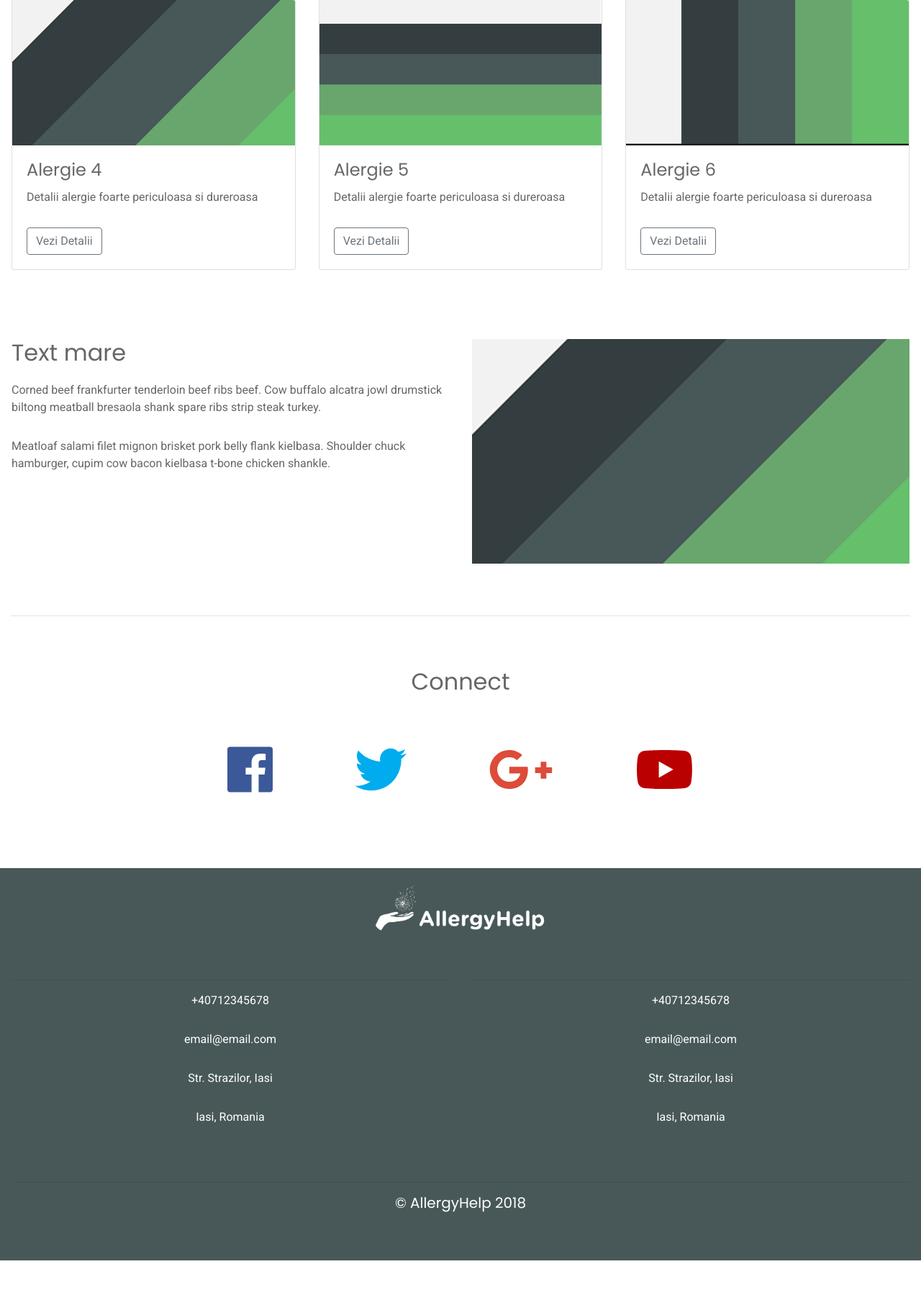
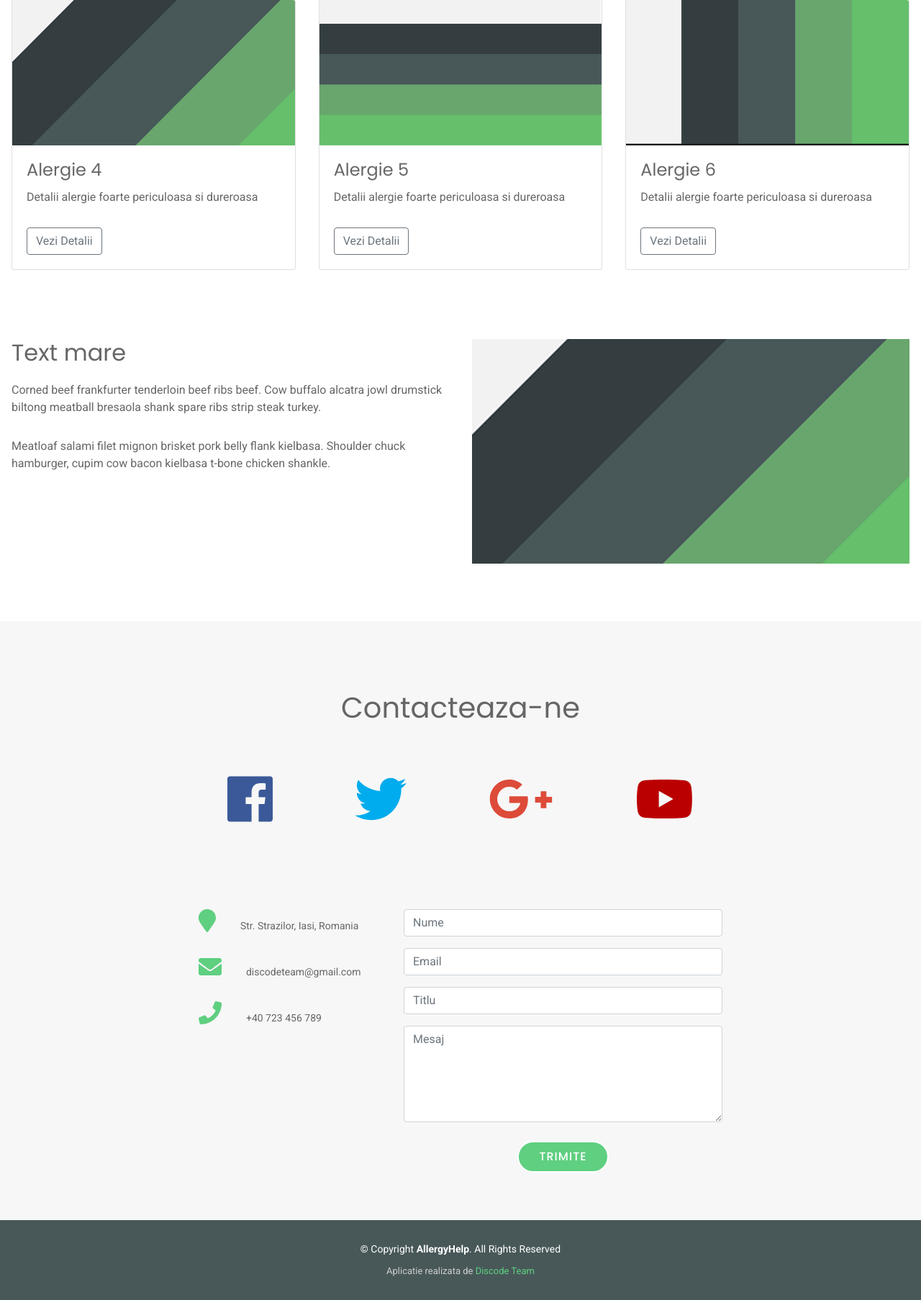
Before and after one commit to octavianiacob/allergyhelp, a PHP site: page / in a window 1280 px wide. Shown: the part 2851-4657 px from the top of the page at 72% size. Before the commit the page ends 4602 px from the top, so only its background shows below. Run offline with PHP 8.4, Linux system fonts and the light colour scheme; some libraries are stand-ins or nearby versions; some web fonts are replaced.

Commit message:
contact section & carousel text

```diff
--- a/assets/css/style.css
+++ b/assets/css/style.css
@@ -162,10 +162,6 @@ h6 {
 }
 
 #carousel h1 {
-  margin: 30px 0 10px 0;
-  font-size: 48px;
-  font-weight: 700;
-  line-height: 56px;
   text-transform: uppercase;
   color: #fff;
 }
@@ -229,7 +225,7 @@ h6 {
   margin: 1rem;
 }
 
-/* --- Social Media --> */
+/* --- Social Media Links --> */
 
 .social a {
   font-size: 4.5em;
@@ -259,23 +255,96 @@ h6 {
   color: #5fcf80;
 }
 
+/* --- Contact Us --> */
+
+#contact {
+  background: #f7f7f7;
+  padding: 80px 0 40px 0;
+}
+
+#contact .info p {
+  padding: 0 0 10px 30px;
+  margin-bottom: 20px;
+  line-height: 22px;
+  font-size: 14px;
+  display: inline-block;
+}
+
+#contact .form #sendmessage {
+  color: #5fcf80;
+  border: 1px solid #5fcf80;
+  display: none;
+  text-align: center;
+  padding: 15px;
+  font-weight: 600;
+  margin-bottom: 15px;
+}
+
+#contact .form #errormessage {
+  color: red;
+  display: none;
+  border: 1px solid red;
+  text-align: center;
+  padding: 15px;
+  font-weight: 600;
+  margin-bottom: 15px;
+}
+
+#contact .form #sendmessage.show,
+#contact .form #errormessage.show,
+#contact .form .show {
+  display: block;
+}
+
+#contact .form .validation {
+  color: red;
+  display: none;
+  margin: 0 0 20px;
+  font-weight: 400;
+  font-size: 13px;
+}
+
+#contact .form button[type="submit"] {
+  font-family: "Poppins", sans-serif;
+  text-transform: uppercase;
+  font-weight: 500;
+  font-size: 16px;
+  letter-spacing: 1px;
+  display: inline-block;
+  padding: 8px 28px;
+  border-radius: 50px;
+  transition: 0.5s;
+  margin: 10px;
+  color: #fff;
+  background: #5fcf80;
+  border: 2px solid #fff;
+}
+
+#contact .fa-map-marker,
+.fa-envelope,
+.fa-phone {
+  font-size: 2em;
+  color: #5fcf80;
+}
+
 /*---Footer -->*/
 
-footer {
-  background-color: #485859;
+#footer {
+  background: #485859;
+  padding: 30px 0;
+  color: #fff;
+  font-size: 14px;
 }
 
-footer p,
-h5 {
-  color: white;
+#footer .copyright {
+  text-align: center;
 }
 
-#footer-logo {
-  width: 16rem;
-}
-
-.footer-allergyhelp hr {
-  color: #5fcf80;
+#footer .credits {
+  padding-top: 10px;
+  text-align: center;
+  font-size: 13px;
+  color: #ccc;
 }
 
 /*---Media Queries -->*/
--- a/assets/js/main.js
+++ b/assets/js/main.js
@@ -2,7 +2,7 @@ jQuery(document).ready(function ($) {
 
   // Fixed Header
   $(window).scroll(function () {
-    if ($(this).scrollTop() > 800) {
+    if ($(this).scrollTop() > 100) {
       $('#header').addClass('header-fixed');
     } else {
       $('#header').removeClass('header-fixed');
--- a/index.html
+++ b/index.html
@@ -6,7 +6,7 @@
   <meta charset="utf-8">
   <meta name="viewport" content="width=device-width, initial-scale=1">
 
-  <!-- Bootstrap CSS -->
+  <!-- Bootstrap -->
   <link rel="stylesheet" href="https://maxcdn.bootstrapcdn.com/bootstrap/4.0.0/css/bootstrap.min.css">
   <!-- Font Awesome -->
   <link rel="stylesheet" href="https://cdnjs.cloudflare.com/ajax/libs/font-awesome/4.7.0/css/font-awesome.min.css">
@@ -56,7 +56,7 @@
   <!-- Carousel V2 -->
   <section id="carousel">
     <div class="carousel-container">
-      <h1>AllergyHelp</h1>
+      <h1 class="display-2">AllergyHelp</h1>
       <h2>Protejeaza-te impotriva alergiilor</h2>
       <a href="#" class="btn-get-started">Inscrie-te acum</a>
     </div>
@@ -238,14 +238,17 @@
         <img src="assets/img/placeholder3.png" class="img-fluid">
       </div>
     </div>
-    <hr class="my-4">
   </div>
 
   <!--- Social Media -->
+
+  <section id="contact">
+
+    <div class="social-links">
       <div class="container-fluid padding">
         <div class="row text-center padding">
           <div class="col-12">
-        <h2>Connect</h2>
+            <h1>Contacteaza-ne</h1>
           </div>
           <div class="col-12 social padding">
             <a href="#">
@@ -263,36 +266,82 @@
           </div>
         </div>
       </div>
+    </div>
+
+    <!--- Contact Us -->
+    <div class="container">
+      <div class="row justify-content-center">
+
+        <div class="col-lg-3 col-md-4">
+
+          <div class="info">
+            <div>
+              <i class="fas fa-map-marker"></i>
+              <p>Str. Strazilor, Iasi, Romania</p>
+            </div>
+
+            <div>
+              <i class="fas fa-envelope"></i>
+              <p>discodeteam@gmail.com</p>
+            </div>
+
+            <div>
+              <i class="fas fa-phone"></i>
+              <p>+40 723 456 789</p>
+            </div>
+          </div>
+
+        </div>
+
+        <div class="col-lg-5 col-md-8">
+          <div class="form">
+            <div id="sendmessage">Va multumim pentru feedback!</div>
+            <div id="errormessage"></div>
+            <form action="" method="post" role="form" class="contactForm">
+              <div class="form-group">
+                <input type="text" name="name" class="form-control" id="name" placeholder="Nume" data-rule="minlen:4" data-msg="Va rugam introduceti minim 4 caractere"
+                />
+                <div class="validation"></div>
+              </div>
+              <div class="form-group">
+                <input type="email" class="form-control" name="email" id="email" placeholder="Email" data-rule="email" data-msg="Va rugam introduceti un email valid."
+                />
+                <div class="validation"></div>
+              </div>
+              <div class="form-group">
+                <input type="text" class="form-control" name="subject" id="subject" placeholder="Titlu" data-rule="minlen:4" data-msg="Va rugam introduceti minim 4 caractere"
+                />
+                <div class="validation"></div>
+              </div>
+              <div class="form-group">
+                <textarea class="form-control" name="message" rows="5" data-rule="required" data-msg="Va rugam sa completati acest camp"
+                  placeholder="Mesaj"></textarea>
+                <div class="validation"></div>
+              </div>
+              <div class="text-center">
+                <button type="submit">Trimite</button>
+              </div>
+            </form>
+          </div>
+        </div>
+      </div>
+    </div>
+  </section>
 
   <!--- Footer -->
-  <footer class="footer-allergyhelp">
-    <div class="container-fluid padding">
-      <div class="row text-center">
-        <div class="col-md-12">
-          <img src="assets/img/logo-alb-alb.png" id="footer-logo">
+  <footer id="footer">
+    <div class="footer-top">
+      <div class="container"></div>
     </div>
 
-        <div class="col-md-6">
-          <hr class="light">
-          <p>+40712345678</p>
-          <p>email@email.com</p>
-          <p>Str. Strazilor, Iasi</p>
-          <p>Iasi, Romania</p>
+    <div class="container">
+      <div class="copyright">
+        &copy; Copyright
+        <strong>AllergyHelp</strong>. All Rights Reserved
       </div>
-
-        <div class="col-md-6">
-
-          <hr class="light">
-          <p>+40712345678</p>
-          <p>email@email.com</p>
-          <p>Str. Strazilor, Iasi</p>
-          <p>Iasi, Romania</p>
-        </div>
-
-        <div class="col-12">
-          <hr class="light">
-          <h5>&copy; AllergyHelp 2018</h5>
-        </div>
+      <div class="credits">
+        Aplicatie realizata de
+        <a href="#">Discode Team</a>
       </div>
     </div>
   </footer>
```
Lines whose indentation alone changed are shown as unchanged.
